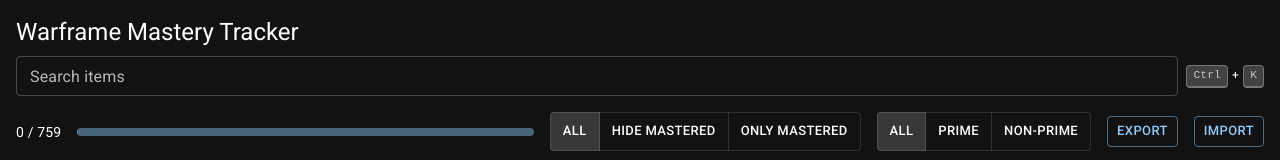
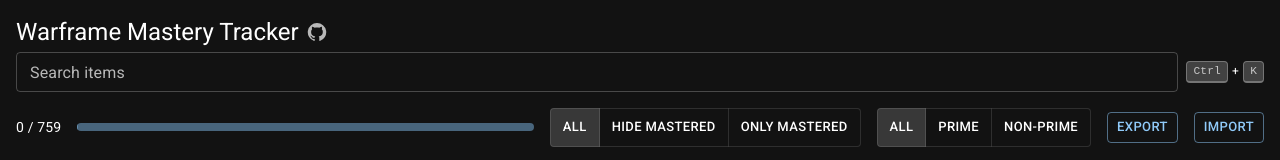
Before and after one commit to Dalgam/wfst, a React (Vite) app: page / in a window 1280 px wide. Shown: the top 160 px of the page. Built offline with nearby package versions, Linux system fonts and the light colour scheme.

Commit message:
gihub stuff

```diff
--- a/src/MasteryGrid.tsx
+++ b/src/MasteryGrid.tsx
@@ -15,6 +15,7 @@
 import ToggleButtonGroup from "@mui/material/ToggleButtonGroup";
 import CheckCircleIcon from "@mui/icons-material/CheckCircle";
 import OpenInNewIcon from "@mui/icons-material/OpenInNew";
+import GitHubIcon from "@mui/icons-material/GitHub";
 import FormControlLabel from "@mui/material/FormControlLabel";
 import itemsData from "./items-data.json";
 
@@ -446,9 +447,22 @@
   return (
     <Box sx={{ width: "100%" }}>
       <Box sx={{ px: 2, pt: 2, pb: 1 }}>
-        <Typography variant="h5" gutterBottom>
-          Warframe Mastery Tracker
-        </Typography>
+        <Box sx={{ display: 'flex', alignItems: 'center', gap: 1, mb: 0.5 }}>
+          <Typography variant="h5">
+            Warframe Mastery Tracker
+          </Typography>
+          <Tooltip title="GitHub">
+            <Box
+              component="a"
+              href="https://github.com/dalgam/wfst"
+              target="_blank"
+              rel="noopener noreferrer"
+              sx={{ display: 'flex', alignItems: 'center', color: 'text.secondary', '&:hover': { color: 'text.primary' } }}
+            >
+              <GitHubIcon fontSize="small" />
+            </Box>
+          </Tooltip>
+        </Box>
         <Box sx={{ display: 'flex', alignItems: 'center', gap: 1, mb: 2 }}>
         <Autocomplete
           freeSolo
```
Also changed, not shown: 1 other file (tests, documents, lock files or other folders).
